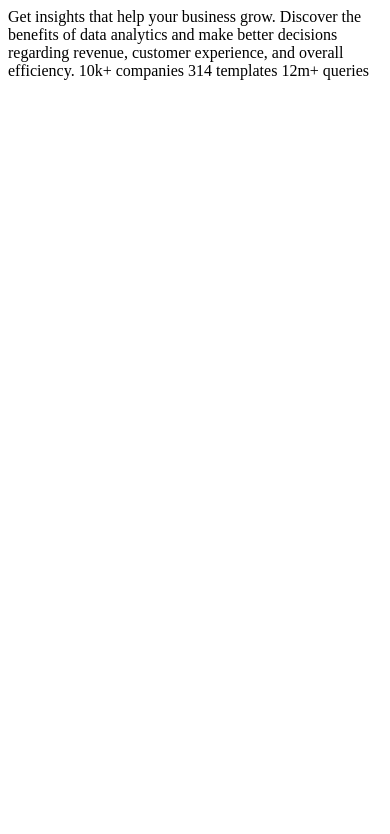
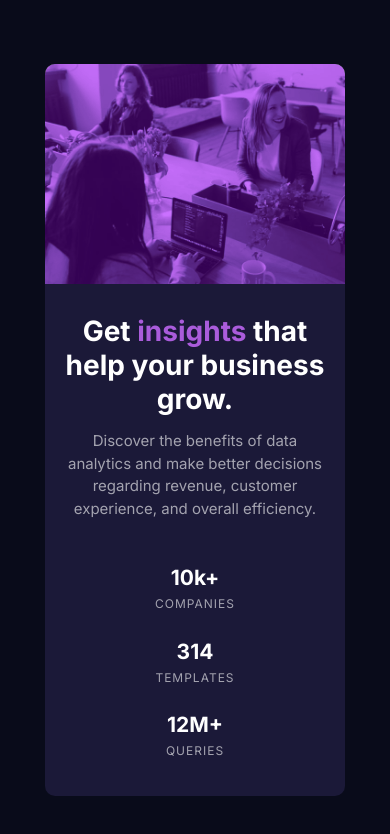
Before and after one commit to Mirthomasson/Stats-Preview-Card-Component, a plain HTML site: page index.html in a window 390 px wide. Drawn offline with Linux system fonts and the light colour scheme.

Commit message:
mobile version down

```diff
--- a/index.html
+++ b/index.html
@@ -1,23 +1,40 @@
 <!DOCTYPE html>
 <html lang="en">
-<head>
-  <meta charset="UTF-8">
-  <meta name="viewport" content="width=device-width, initial-scale=1.0"> <!-- displays site properly based on user's device -->
-  <link rel="icon" type="image/png" sizes="32x32" href="./images/favicon-32x32.png">
-  <link rel="stylesheet" type="text/css" href="./styles.css">
-  <title>Frontend Mentor | Stats preview card component</title>
-</head>
-<body>
-
-  Get insights that help your business grow.
-
-  Discover the benefits of data analytics and make better decisions regarding revenue, customer
-  experience, and overall efficiency.
-
-  10k+ companies
-  314 templates
-  12m+ queries
-
-
-</body>
+	<head>
+		<meta charset="UTF-8" />
+		<meta name="viewport" content="width=device-width, initial-scale=1.0" />
+		<!-- displays site properly based on user's device -->
+		<link
+			rel="icon"
+			type="image/png"
+			sizes="32x32"
+			href="./images/favicon-32x32.png"
+		/>
+		<link rel="stylesheet" type="text/css" href="./styles.css" />
+		<link rel="preconnect" href="https://fonts.googleapis.com" />
+		<link rel="preconnect" href="https://fonts.gstatic.com" crossorigin />
+		<link
+			href="https://fonts.googleapis.com/css2?family=Inter:wght@400;700&family=Lexend+Deca&display=swap"
+			rel="stylesheet"
+		/>
+		<title>Frontend Mentor | Stats preview card component</title>
+	</head>
+	<body>
+		<header>
+			<div class="hero"><div class="hero-tint"></div></div>
+		</header>
+		<main>
+			<h1>Get <span>insights</span> that help your business grow.</h1>
+			<p>
+				Discover the benefits of data analytics and make better decisions
+				regarding revenue, customer experience, and overall efficiency.
+			</p>
+			<div class="numbers">10k+</div>
+			<div class="caps">companies</div>
+			<div class="numbers">314</div>
+			<div class="caps">templates</div>
+			<div class="numbers">12M+</div>
+			<div class="caps">queries</div>
+		</main>
+	</body>
 </html>
--- a/styles.css
+++ b/styles.css
@@ -0,0 +1,88 @@
+* {
+    box-sizing: border-box;
+    margin: 0;
+    padding: 0;
+}
+
+body {
+    background-color: hsl(233, 47%, 7%);
+}
+
+header {
+    background-repeat: no-repeat;
+    overflow: hidden;
+    height: 220px;
+    width: 300px;
+    border-radius: 10px 10px 0 0;
+    background: url(images/image-header-mobile.jpg) no-repeat;
+    background-size: contain;
+    margin: 0 auto;
+    margin-top: 4em;
+}
+
+.hero {
+    background: hsl(277deg, 100%, 50%, 0.42);
+    height: 100%;
+}
+
+.hero-tint {
+    background: hsl(293deg, 42%, 35%, 0.24);
+    height: 100%;
+    mix-blend-mode: color-burn;
+}
+
+main {
+    background-color: hsl(244, 38%, 16%);
+    margin: 0 auto;
+    width: 300px;
+    height: 100%;
+    padding: 1em;
+    border-radius: 0 0 10px 10px;
+    text-align: center;
+    margin-bottom: 4em;
+    padding-bottom: 2em;
+}
+
+h1 {
+    font-size: 28px;
+    margin: .5em auto;
+    color: hsl(0, 0%, 100%);
+    font-family: 'Inter', sans-serif;
+    font-weight: 700;
+}
+
+p {
+    font-size: 15px;
+    color: hsla(0, 0%, 100%, 0.6);
+    font-family: 'Inter', sans-serif;
+    font-weight: 400;
+    line-height: 1.5em;
+    padding-bottom: 1.2em;
+}
+
+span {
+    color: hsl(277, 64%, 61%);
+}
+
+.numbers {
+    color: hsl(0, 0%, 100%);
+    font-size: 21px;
+    margin-top: 1.3em;
+    font-family: 'Inter', sans-serif;
+    font-weight: 700;
+}
+
+.caps {
+    color: hsla(0, 0%, 100%, 0.6);
+    text-transform: uppercase;
+    font-size: 12px;
+    letter-spacing: 1px;
+    font-family: 'Inter', sans-serif;
+    font-weight: 400;
+    margin: .5em auto;
+}
+
+
+@media screen {
+
+}
```
